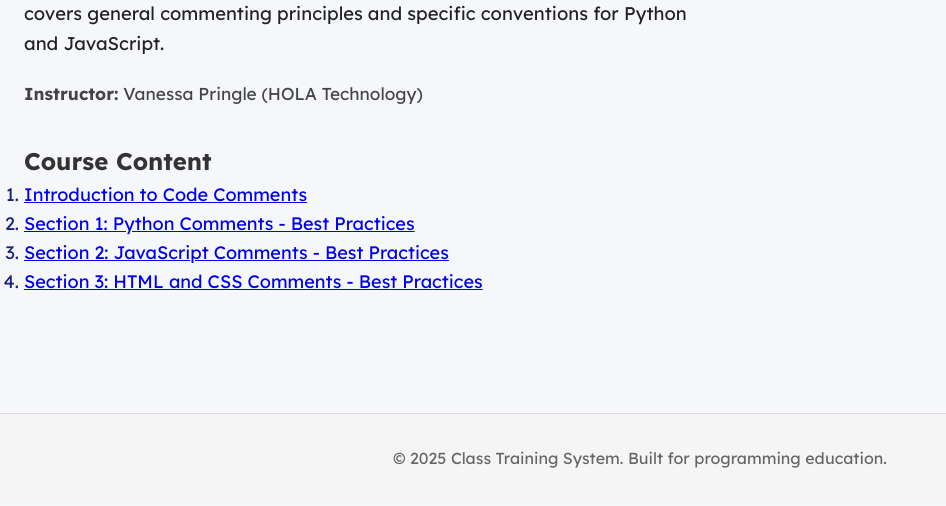
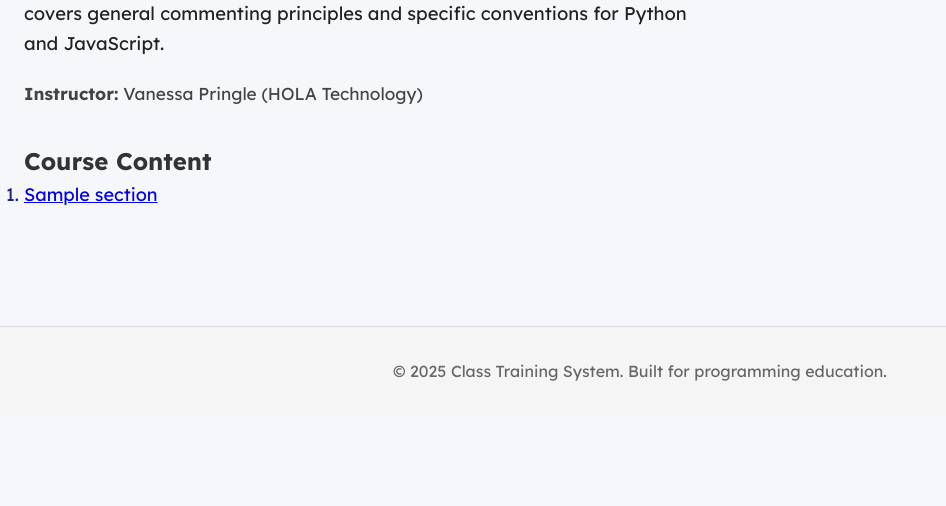
Before and after one commit to WHS-DTECH/ClassTrainingSys, a Python web app: template app/templates/lessons/lesson1/l1_contents.html in a window 1280 px wide. Shown: the part 294-800 px from the top of the page, without its empty margins (0-946 px from the left). Run offline with Jinja, Linux system fonts and the light colour scheme; the template is opened without the code that fills it: most values are stand-ins (such as "Sample title", 1, 10 or a date in 2020); some libraries are stand-ins or nearby versions.

Commit message:
Fix sections

```diff
--- a/app/templates/lessons/lesson1/l1_contents.html
+++ b/app/templates/lessons/lesson1/l1_contents.html
@@ -12,10 +12,11 @@
     </div>
     <h2>Course Content</h2>
     <ol style="font-size:1.13em; color:#1a237e; margin-bottom:2em;">
-        <li><a href="{{ url_for('courses.view_lesson', lesson_id=34) }}">Introduction to Code Comments</a></li>
-        <li><a href="{{ url_for('courses.view_lesson', lesson_id=35) }}">Section 1: Python Comments - Best Practices</a></li>
-        <li><a href="{{ url_for('courses.view_lesson', lesson_id=36) }}">Section 2: JavaScript Comments - Best Practices</a></li>
-        <li><a href="{{ url_for('courses.view_lesson', lesson_id=37) }}">Section 3: HTML and CSS Comments - Best Practices</a></li>
+        {% for section in lesson.sections %}
+            <li>
+                <a href="{{ url_for('courses.view_section', section_id=section.id) }}">{{ section.title }}</a>
+            </li>
+        {% endfor %}
     </ol>
 </div>
 {% endblock %}
```
Also changed, not shown: app/templates/lessons/lesson2/l2_contents.html (+7 -7 lines).
